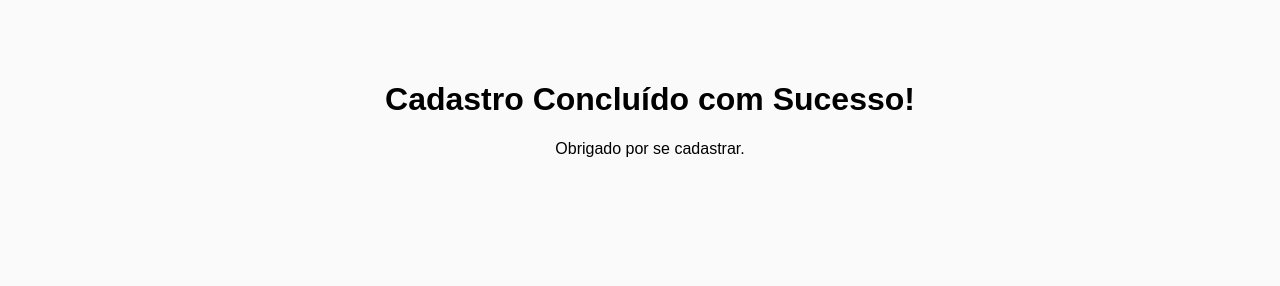
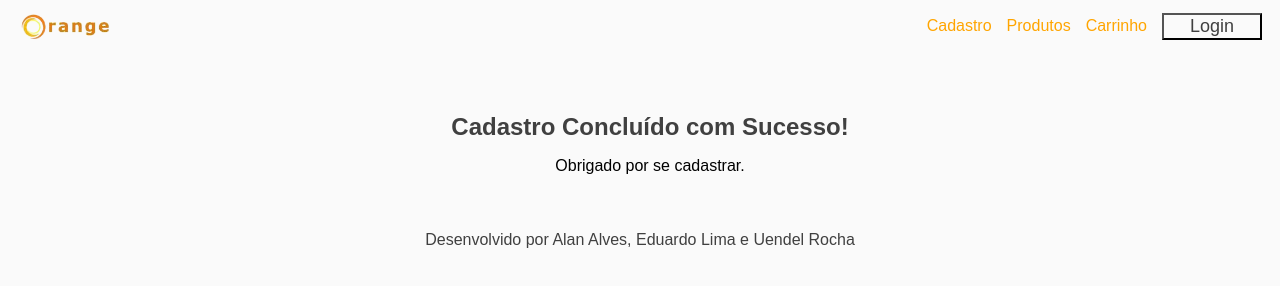
Before and after one commit to uendelrocha/orange, a plain HTML site: page cadastro/sucesso.html in a window 1280 px wide. Drawn offline with Linux system fonts and the light colour scheme.

```diff
--- a/cadastro/sucesso.html
+++ b/cadastro/sucesso.html
@@ -5,6 +5,9 @@
     <meta name="viewport" content="width=device-width, initial-scale=1.0">
     <title>Cadastro Concluído</title>
     <link rel="stylesheet" href="../css/index.css">
+    <link rel="stylesheet" href="../css/cadastro.css">
+    <script defer src="js/cadastro.js"></script>
+    <script defer src="../js/index.js"></script>
 </head>
 <body>
     <div id="divCabecalho"></div>
```
Also changed, not shown: principal/index.html (+1 -0 lines).
